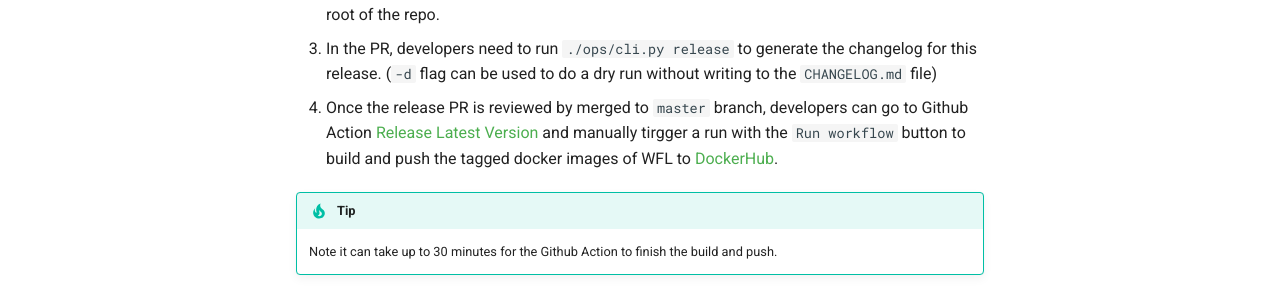
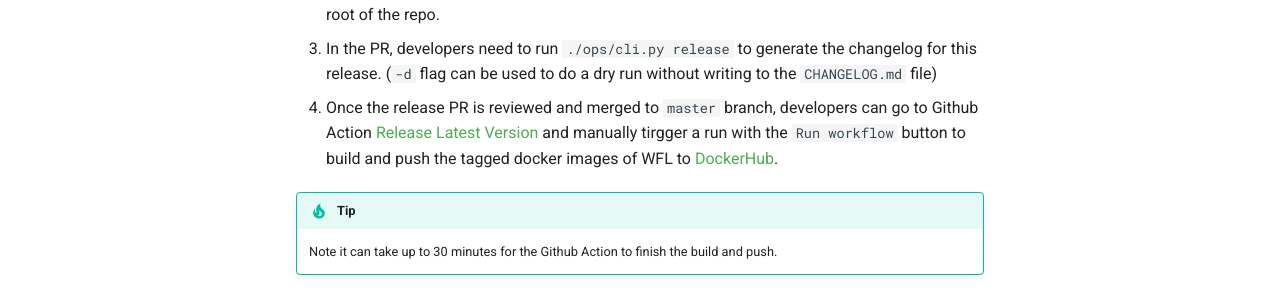
Before and after one commit to broadinstitute/wfl, an MkDocs documentation site: the page built from docs/md/dev-release.md, in a window 1280 px wide. Shown: the part 352-643 px from the top of the page. Built offline with MkDocs 1.6.1 and Material for MkDocs 9.7.7, drawn with Linux system fonts in a browser that asks for light colours; comment, search, counter and statistics services are not loaded.

Commit message:
Update docs/md/dev-release.md
Co-authored-by: Jack Warren <jack@jackwarren.info>

```diff
--- a/docs/md/dev-release.md
+++ b/docs/md/dev-release.md
@@ -12,7 +12,7 @@ of the repo.
 to generate the changelog for this release. (`-d` flag can
 be used to do a dry run without writing to the `CHANGELOG.md`
 file)
-4. Once the release PR is reviewed by merged to `master`
+4. Once the release PR is reviewed and merged to `master`
 branch, developers can go to Github Action
 [Release Latest Version](https://github.com/broadinstitute/wfl/actions?query=workflow%3A%22Release+Latest+Version%22)
 and manually tirgger a run with the `Run workflow` button to build and push the tagged docker images of WFL to
```
